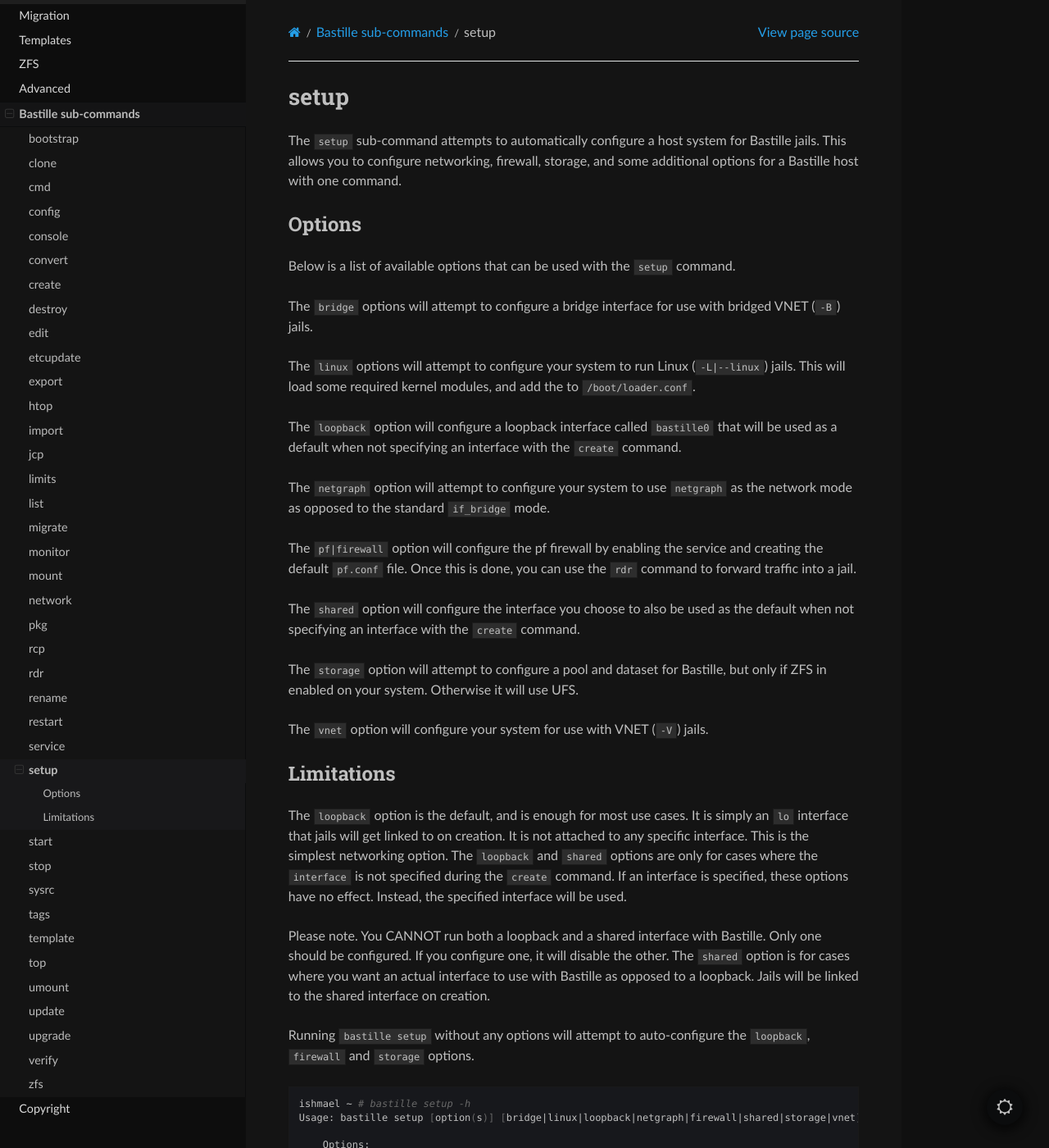
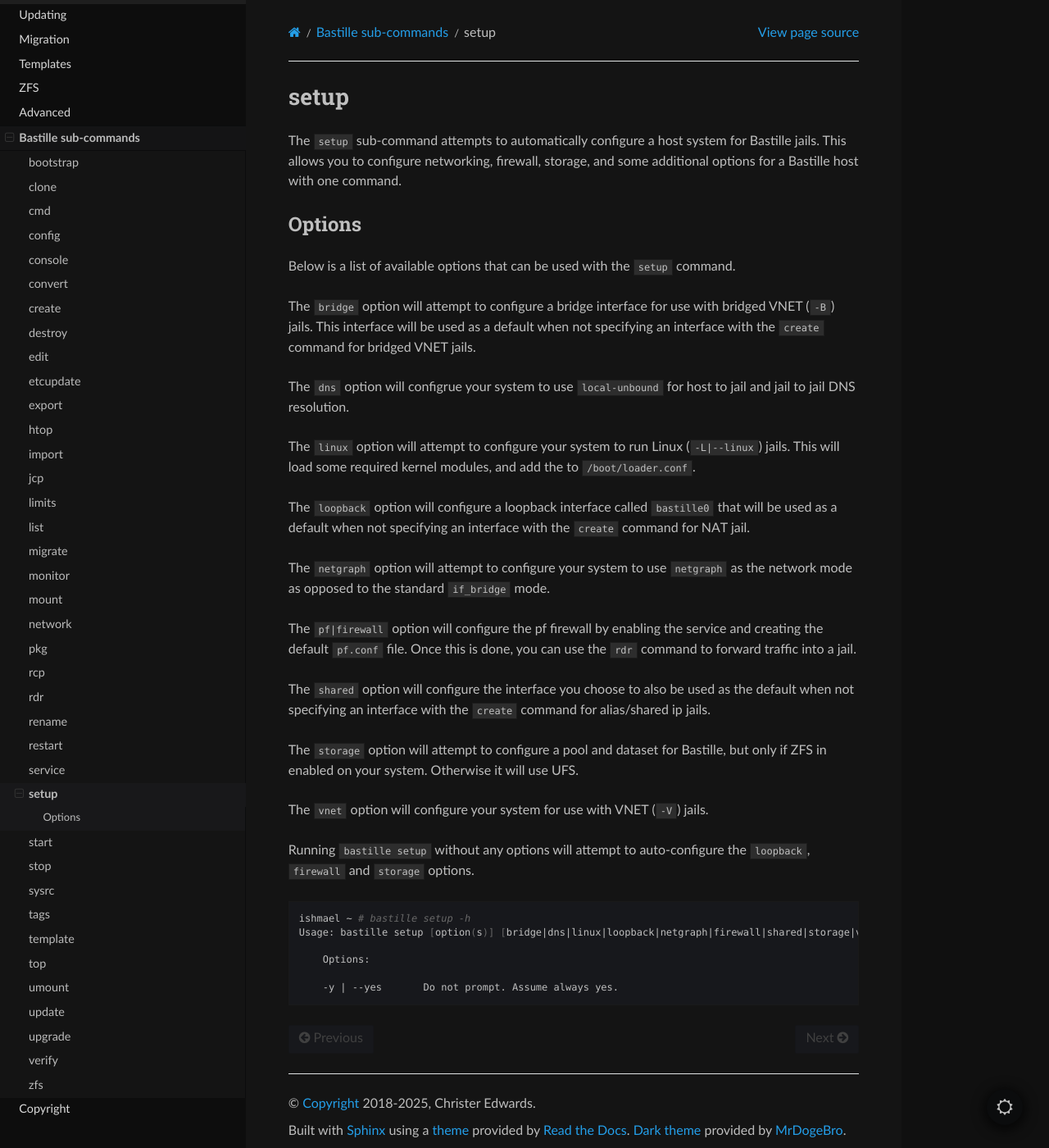
Before and after one commit to BastilleBSD/bastille, a Sphinx documentation site: the page built from docs/chapters/subcommands/setup.rst, in a window 1280 px wide and 1400 px high. Shown: the whole window at 82% size. Built offline with Sphinx 7.4.7 and the Read the Docs theme 3.1.0, drawn with Linux system fonts in a browser that asks for light colours.

Commit message:
Add docs and update man pages

```diff
--- a/docs/chapters/networking/index.rst
+++ b/docs/chapters/networking/index.rst
@@ -9,6 +9,7 @@ Networking
    nat
    alias
    vnet
+   dns
    routing
    vlan
    scenarios
--- a/docs/chapters/networking/vnet.rst
+++ b/docs/chapters/networking/vnet.rst
@@ -1,8 +1,8 @@
 VNET Configuration
 ==================
 
-VNET Configuration
-------------------
+VNET - Configuration
+--------------------
 
 (Added in 0.6.x) VNET is supported on FreeBSD 12+ only.
 
--- a/docs/chapters/subcommands/setup.rst
+++ b/docs/chapters/subcommands/setup.rst
@@ -10,16 +10,20 @@ Options
 
 Below is a list of available options that can be used with the ``setup`` command.
 
-The ``bridge`` options will attempt to configure a bridge interface for use with
-bridged VNET (``-B``) jails.
+The ``bridge`` option will attempt to configure a bridge interface for use with
+bridged VNET (``-B``) jails. This interface will be used as a default when not
+specifying an interface with the ``create`` command for bridged VNET jails.
 
-The ``linux`` options will attempt to configure your system to run
+The ``dns`` option will configrue your system to use ``local-unbound`` for
+host to jail and jail to jail DNS resolution.
+
+The ``linux`` option will attempt to configure your system to run
 Linux (``-L|--linux``) jails. This will load some required kernel modules, and
 add the to ``/boot/loader.conf``.
 
 The ``loopback`` option will configure a loopback interface called ``bastille0``
 that will be used as a default when not specifying an interface with the
-``create`` command.
+``create`` command for NAT jail.
 
 The ``netgraph`` option will attempt to configure your system to use ``netgraph``
 as the network mode as opposed to the standard ``if_bridge`` mode.
@@ -29,28 +33,13 @@ and creating the default ``pf.conf`` file. Once this is done, you can use the
 ``rdr`` command to forward traffic into a jail.
 
 The ``shared`` option will configure the interface you choose to also be used as
-the default when not specifying an interface with the ``create`` command.
+the default when not specifying an interface with the ``create`` command for
+alias/shared ip jails.
 
 The ``storage`` option will attempt to configure a pool and dataset for Bastille,
 but only if ZFS in enabled on your system. Otherwise it will use UFS.
 
 The ``vnet`` option will configure your system for use with VNET (``-V``) jails.
-
-Limitations
------------
-
-The ``loopback`` option is the default, and is enough for most use cases. It is
-simply an ``lo`` interface that jails will get linked to on creation. It is not
-attached to any specific interface. This is the simplest networking option. The
-``loopback`` and ``shared`` options are only for cases where the ``interface``
-is not specified during the ``create`` command. If an interface is specified,
-these options have no effect. Instead, the specified interface will be used.
-
-Please note. You CANNOT run both a loopback and a shared interface with Bastille.
-Only one should be configured. If you configure one, it will disable the other.
-The ``shared`` option is for cases where you want an actual interface to use with
-Bastille as opposed to a loopback. Jails will be linked to the shared interface
-on creation.
 
 Running ``bastille setup`` without any options will attempt to auto-configure the
 ``loopback``, ``firewall`` and ``storage`` options.
@@ -58,7 +47,7 @@ Running ``bastille setup`` without any options will attempt to auto-configure th
 .. code-block:: shell
 
   ishmael ~ # bastille setup -h
-  Usage: bastille setup [option(s)] [bridge|linux|loopback|netgraph|firewall|shared|storage|vnet]
+  Usage: bastille setup [option(s)] [bridge|dns|linux|loopback|netgraph|firewall|shared|storage|vnet]
 
       Options:
 
```
Also changed, not shown: docs/chapters/networking/dns.rst (added, +121 -0 lines), 3 other files.
